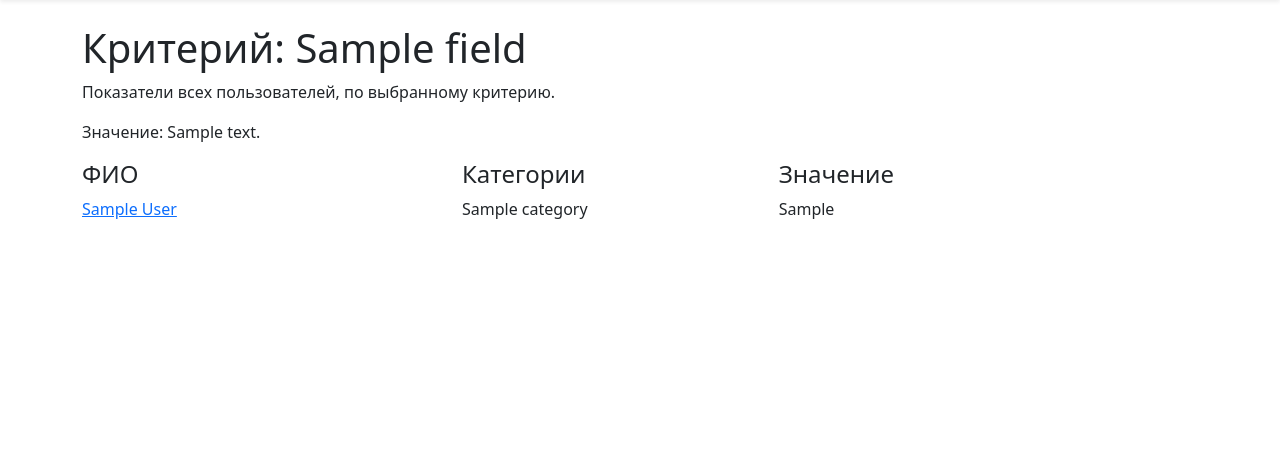
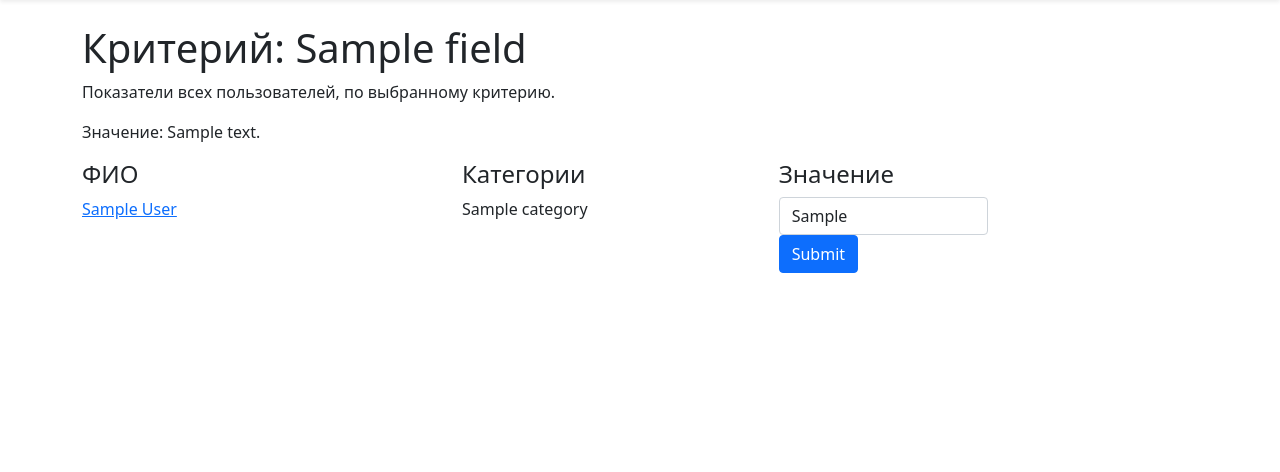
Before and after one commit to DzeinX/LKP, a Django app: page /show/1 in a window 1280 px wide. Shown: the part 56-528 px from the top of the page. Run offline with Django 4.2, Linux system fonts and the light colour scheme; a user stored in the database is signed in; tables that the repository leaves empty hold one stand-in row (values such as "Sample post"); parts of the project's set-up code (start-up, migrations or seed data) failed here and were passed over.

Commit message:
POST запрос в show

```diff
--- a/application_OETD/views.py
+++ b/application_OETD/views.py
@@ -188,5 +188,11 @@
         messages.error(request, 'У вас нет доступа к этому критерию')
         return redirect('home')
 
+    if request.method == "POST":
+
+
+        messages.success(request, 'Данные успешно сохранены!')
+        return redirect('show')
+
     messages.error(request, 'Не определён метод запроса')
     return redirect('home')
--- a/templates/lkp_logic/show.html
+++ b/templates/lkp_logic/show.html
@@ -47,15 +47,19 @@
                                     {{ category_value.category.name }}
                                 </div>
 
-                                <div class="col">
+                                <div class="col flex">
                                     <div class="inspector-value-form"
                                          data-userid="{{ user_lkp.id }}"
                                          data-valueid="{{ category_value.value.id }}"
                                          data-value="{{ category_value.value.value }}"
                                          data-comment="{{ category_value.value.comment }}"
-                                         data-commentable="{{ form.commentable }}"
-                                    >
-                                        {{ category_value.value.value }}
+                                         data-commentable="{{ form.commentable }}">
+                                        <form method="POST" action="{% url "show" field.id %}">
+                                            {% csrf_token %}
+                                            <input type="text" value="{{ category_value.value.value }}" name="value" class="form-control w-50">
+                                            <input type="hidden" name="category" value="{{ category_value.category.id }}">
+                                            <input type="submit" class="btn btn-primary">
+                                        </form>
                                     </div>
                                 </div>
                             </div>
```
